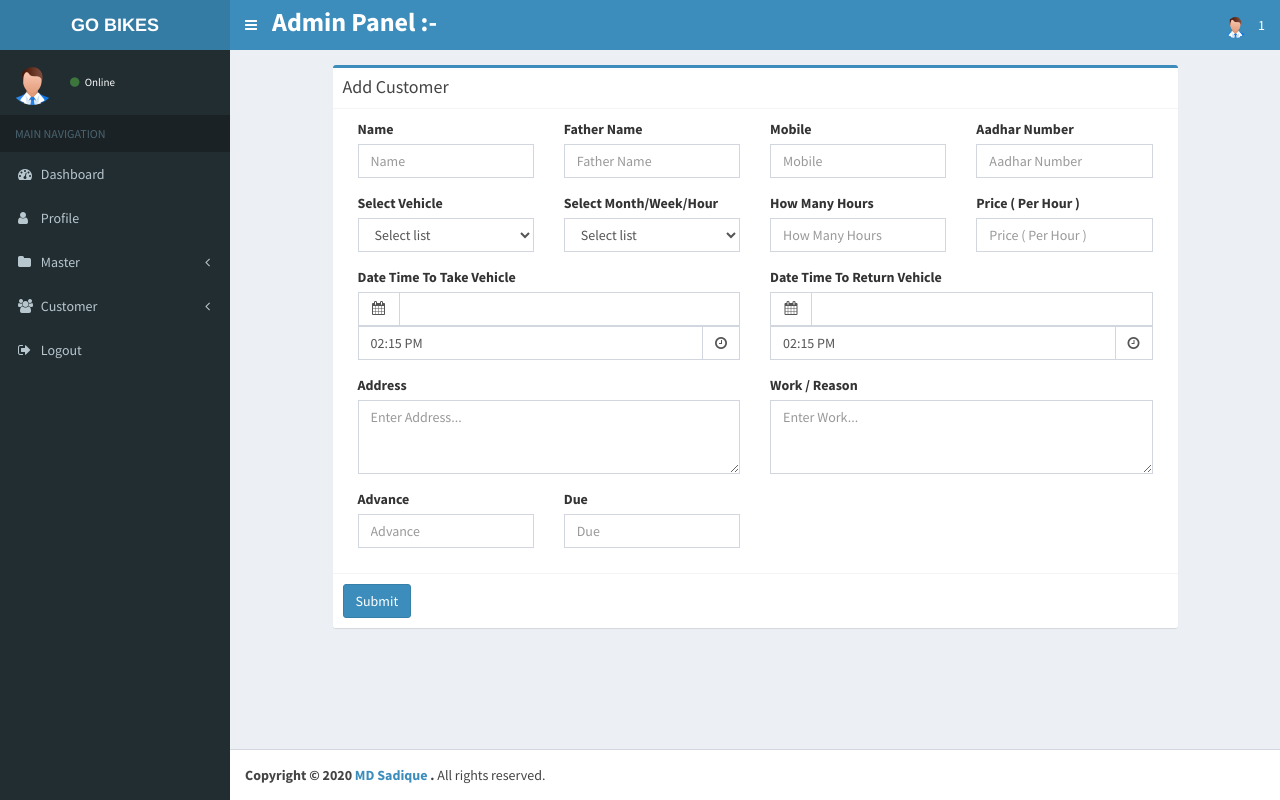
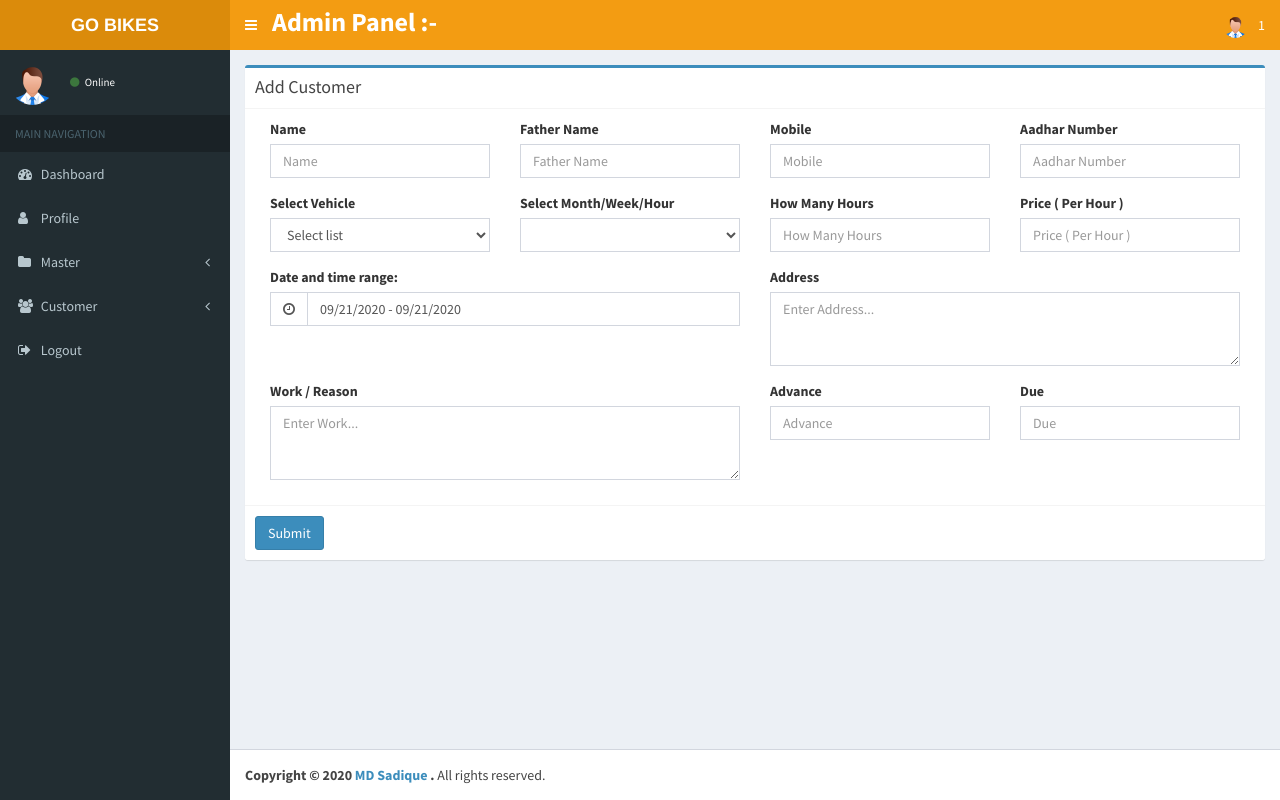
Before and after one commit to mohammadsadique/Bike-Rental, a PHP site: page /customer/addcustomer.php in a window 1280 px wide. Run offline with PHP 8.4, Linux system fonts and the light colour scheme; the visitor is signed in with stand-in values (Sample User, id 1); data that the repository does not hold is empty; some libraries are stand-ins or nearby versions.

Commit message:
Change in add customer.

```diff
--- a/customer/addcustomer.php
+++ b/customer/addcustomer.php
@@ -57,13 +57,12 @@ if(isset($_POST['update']))
 <div class="content-wrapper">
 	<section class="content">
 		<div class="row">
-			<div class="col-md-1"></div>
-			<div class="col-md-10">
+			<div class="col-md-12">
 			<div class="box box-primary">
             <div class="box-header with-border">
               <h3 class="box-title">Add Customer</h3>
             </div>
-            <form role="form">
+            <form role="form" id="formSubmit">
             <div class="box-body">
 			 	<div class="col-md-3">
 					<div class="form-group">
@@ -92,7 +91,7 @@ if(isset($_POST['update']))
 				<div class="col-md-3">
 					<div class="form-group">
 						<label for="exampleInputEmail1">Select Vehicle</label>
-						<select class="form-control" name="vehicle_id">
+						<select class="form-control vehicle_id" name="vehicle_id">
 							<option>Select list</option>
 							<?php
 							$vv1 = "SELECT * FROM `g_addvehicle` ORDER BY id DESC";
@@ -108,12 +107,7 @@ if(isset($_POST['update']))
 				<div class="col-md-3">
 					<div class="form-group">
 						<label for="exampleInputEmail1">Select Month/Week/Hour</label>
-						<select class="form-control" name="days">
-							<option>Select list</option>
-							<option value="H">Hourly</option>
-							<option value="W">Weekly</option>
-							<option value="M">Monthly</option>
-						</select>
+						<select class="form-control days" name="days">						</select>
 					</div>
 				</div>
 				<div class="col-md-3">
@@ -128,41 +122,68 @@ if(isset($_POST['update']))
 						<input type="text" class="form-control" name="price" placeholder="Price ( Per Hour )" value="<?php if($id != ''){ echo $qq['price']; } ?>">
 					</div>
 				</div>
-
 				<div class="col-md-6">
 					<div class="form-group">
-						<label>Date Time To Take Vehicle</label>
+						<label>Date and time range:</label>
+						<div class="input-group">
+						<div class="input-group-addon">
+							<i class="fa fa-clock-o"></i>
+						</div>
+						<input type="text" class="form-control pull-right" id="reservationtime">
+						</div>
+						<!-- /.input group -->
+					</div>
+				</div>
+				<!--
+				<div class="col-md-3">
+					<div class="form-group">
+						<label>Date To Take Vehicle</label>
 						<div class="input-group date">
 							<div class="input-group-addon">
 								<i class="fa fa-calendar"></i>
 							</div>
-							<input type="text" class="form-control pull-right datepicker">
+							<input type="text" name="take_dt" id="startDate" class="form-control pull-right datepicker" required>
 						</div>
+					</div>
+             	</div>
+				<div class="col-md-3">
+					<div class="bootstrap-timepicker">
+						<div class="form-group">
+						<label>Time To Book Vehicle</label>
 						<div class="input-group">
-							<input type="text" class="form-control timepicker">
+							<input type="text" name="take_tm" class="form-control timepicker" required>
 							<div class="input-group-addon">
 							<i class="fa fa-clock-o"></i>
 							</div>
 						</div>
 						</div>
 					</div>
-				 <div class="col-md-6">
+              	</div>
+				<div class="col-md-3">
 					<div class="form-group">
-						<label>Date Time To Return Vehicle</label>
+						<label>Date To Return Vehicle</label>
 						<div class="input-group date">
 							<div class="input-group-addon">
 								<i class="fa fa-calendar"></i>
 							</div>
-							<input type="text" class="form-control pull-right datepicker">
+							<input type="text" name="retrun_dt" id="endDate" class="form-control pull-right datepicker" required>
 						</div>
+					</div>
+             	</div>
+				<div class="col-md-3">
+					<div class="bootstrap-timepicker">
+						<div class="form-group">
+						<label>Time To Return Vehicle</label>
 						<div class="input-group">
-							<input type="text" class="form-control timepicker">
+							<input type="text" name="return_tm" class="form-control timepicker" required>
 							<div class="input-group-addon">
 							<i class="fa fa-clock-o"></i>
 							</div>
 						</div>
 						</div>
 					</div>
+				  </div>
+				  -->
 				<div class="col-md-6">
 					<div class="form-group">
 						<label>Address</label>
@@ -190,7 +211,7 @@ if(isset($_POST['update']))
 
 			</div>
               <div class="box-footer">
-                <button type="submit" class="btn btn-primary">Submit</button>
+                <button type="button"  id="save" class="btn btn-primary">Submit</button>
               </div>
             </form>
           	</div>
@@ -206,4 +227,76 @@ if(isset($_POST['update']))
 		</div>
 	</section>
 </div>
+<input type="hidden" class="bookdate">
 <?php include '../footer.php'; ?>
+<script>
+	$(function(){
+		//Date range picker with time picker
+		$('#reservationtime').daterangepicker({
+			timePicker: true,
+			timePickerIncrement: 30,
+			format: 'MM/DD/YYYY h:mm A'
+		});
+
+
+		$(document).on('change','.vehicle_id',function(){
+			var vehicleId = $(this).val();
+
+			window.vehicleId = vehicleId;
+
+
+			$.ajax({
+				url:'../ajax/ajax.php',
+				type:'POST',
+				data:{vehicleId:vehicleId},
+				success:function(res){
+					$('.days').find('option').remove();
+					$('.days').append(res);
+				}
+			});
+			//console.log(vehicleId);
+		});
+		$(document).on('change','.days',function(){
+			var days = $(this).val();
+		});
+	// alert(new Date());
+	var bookdt = $('.bookdate').val();
+	$(document).on('change','#startDate',function(){
+		var c = $(this).val();
+		$('.bookdate').val(c);
+
+		$('#endDate').datepicker({
+			autoclose: true,
+			todayHighlight: true,
+			startDate: c,
+			minDate: 0
+		})
+
+	});
+		var jk = new Date('2020-09-25');
+		$('#startDate').datepicker({
+			autoclose: true,
+			todayHighlight: true,
+			startDate: new Date(),
+			multidate:false
+		})
+
+		// submit form to database
+		$(document).on('click','#save',function(e){
+			var startDate = new Date($('#startDate').val());
+			var endDate = new Date($('#endDate').val());
+
+			console.log(startDate.getTime());
+			console.log(endDate.getTime());
+			// Error :- if Book date is greater and Return date is smaller..
+			// if (startDate > endDate){
+			// // // 	alert('Booking date is always smaller then return date.');
+			// }
+
+
+			// var form = $("#formSubmit").serialize();
+			// console.log(form);
+
+		});
+	});
+</script>
--- /dev/null
+++ b/customfunction/function.php
@@ -0,0 +1,17 @@
+<?php
+
+function changeDays($days){
+	if($days == 'H'){
+		$d = 'Hourly';
+	}
+	else if($days == 'W'){
+		$d = 'Weekly';
+	}
+	else if($days == 'M'){
+		$d = 'Monthly';
+	}else{ $d = 'NULL'; }
+
+	return $d;
+}
+
+?>
--- a/footer.php
+++ b/footer.php
@@ -36,22 +36,39 @@
 <script src="../plugins/iCheck/icheck.min.js"></script>
 <script src="../sweetalert2/sweetalert.min.js" ></script>
 
-
-
+<!-- date-range-picker -->
+<script src="https://cdnjs.cloudflare.com/ajax/libs/moment.js/2.11.2/moment.min.js"></script>
+<script src="../plugins/daterangepicker/daterangepicker.js"></script>
 
 <!-- Page script -->
 <script>
   $(function () {
 
     //Date picker
-    $('.datepicker').datepicker({
-      autoclose: true
-    })
+    // $('.datepicker').datepicker({
+    //   autoclose: true,
+    //   minDate: 0
+    // })
 
-     //Timepicker
-     $('.timepicker').timepicker({
-      showInputs: true
-    })
+
+
+    $(function () {
+    $(".example1").DataTable();
+    $('#example2').DataTable({
+      "paging": true,
+      "lengthChange": false,
+      "searching": false,
+      "ordering": true,
+      "info": true,
+      "autoWidth": false
+    });
+  });
+
+
+   //Timepicker
+   $(".timepicker").timepicker({
+      showInputs: false
+    });
   })
 </script>
 
--- a/header.php
+++ b/header.php
@@ -1,4 +1,4 @@
-<?php session_start(); include('../dbconnect.php');
+<?php session_start(); include('../dbconnect.php'); require('../customfunction/function.php');
 if(!empty($_SESSION['user_id'])){}
 else
 {
@@ -23,6 +23,8 @@ else
 		<link rel="stylesheet" href="https://cdnjs.cloudflare.com/ajax/libs/ionicons/2.0.1/css/ionicons.min.css">
 		<link rel="stylesheet" href="../plugins/datatables/dataTables.bootstrap.css">
 		<link rel="stylesheet" href="../plugins/datepicker/datepicker3.css">
+		<!-- daterange picker -->
+		<link rel="stylesheet" href="../plugins/daterangepicker/daterangepicker.css">
 		<link rel="stylesheet" href="../plugins/timepicker/bootstrap-timepicker.min.css">
 		<link rel="stylesheet" href="../plugins/iCheck/all.css">
 		<link rel="stylesheet" href="../plugins/select2/select2.min.css">
@@ -39,7 +41,7 @@ else
 			}
 		</style>
 	</head>
-<body class="hold-transition skin-blue sidebar-mini">
+<body class="hold-transition skin-yellow sidebar-mini fixed">
 <div class="wrapper">
 	<header class="main-header">
 		<a href="" class="logo">
```
Also changed, not shown: ajax/ajax.php (added, +16 -0 lines), master/setpayment.php (+24 -5 lines), test.php (added, +13 -0 lines). Lines whose indentation alone changed are shown as unchanged.
